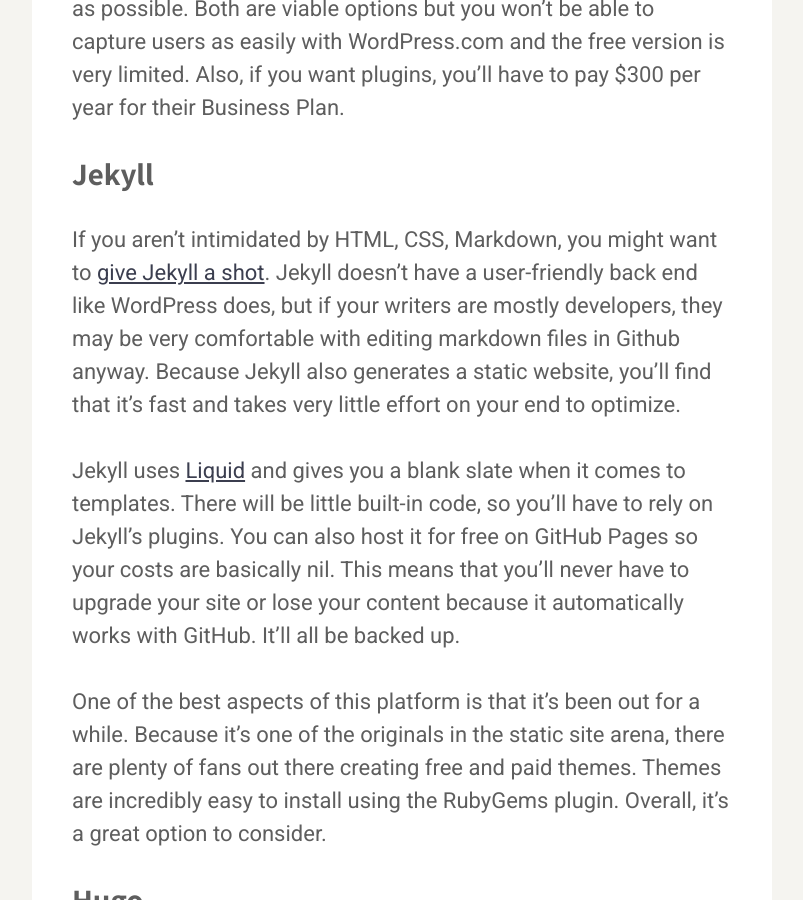
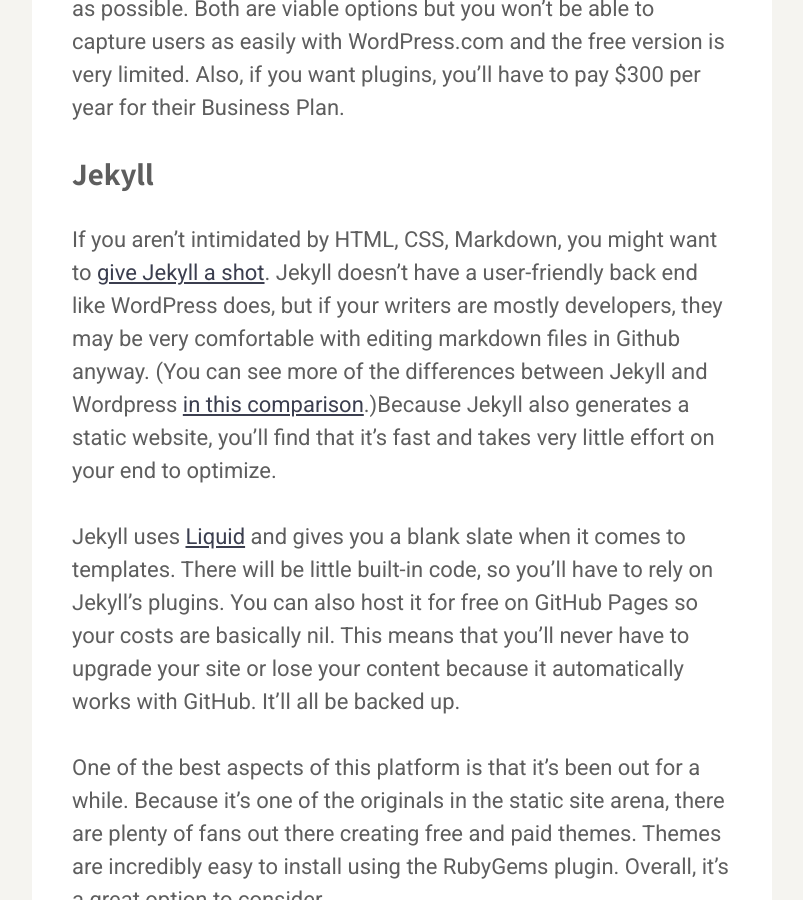
Before and after one commit to karllhughes/learn, a Jekyll site: the page built from _posts/2020-06-24-technical-blog-platforms.md, in a window 1280 px wide and 900 px high, scrolled down 3299 px. Shown: the whole window, without its empty margins (238-1041 px from the left). Built offline with Jekyll 4.4.1, drawn with Linux system fonts in a browser that asks for light colours; a script that is not in the unit is left out.

Commit message:
Update Posts “2020-06-24-technical-blog-platforms”

```diff
--- a/_posts/2020-06-24-technical-blog-platforms.md
+++ b/_posts/2020-06-24-technical-blog-platforms.md
@@ -1,12 +1,13 @@
 ---
 layout: post
 title: The Best Technical Blog Platforms
+description: Which blogging platform is right for your technical blog? In this
+  post, we compare some of the best options.
+categories: platforms
+cta: Content Ideas
 author: alyssa
 date: 2020-06-24
-description: Which blogging platform is right for your technical blog? In this post, we compare some of the best options.
-categories: platforms
 img: /assets/posts/blogging-platforms.jpg
-cta: Content Ideas
 ---
 
 Are you considering starting your own technical blog but aren't sure which platform to use? There are so many to choose from that it can be difficult to pull the trigger. I've rounded up some of my favorites platforms for running your technical blog and why you might choose each of them.
@@ -39,7 +40,7 @@
 
 ### Jekyll
 
-If you aren't intimidated by HTML, CSS, Markdown, you might want to [give Jekyll a shot](https://jekyllrb.com/). Jekyll doesn't have a user-friendly back end like WordPress does, but if your writers are mostly developers, they may be very comfortable with editing markdown files in Github anyway. Because Jekyll also generates a static website, you'll find that it's fast and takes very little effort on your end to optimize.
+If you aren't intimidated by HTML, CSS, Markdown, you might want to [give Jekyll a shot](https://jekyllrb.com/). Jekyll doesn't have a user-friendly back end like WordPress does, but if your writers are mostly developers, they may be very comfortable with editing markdown files in Github anyway. (You can see more of the differences between Jekyll and Wordpress [in this comparison](https://draft.dev/learn/jekyll-vs-wordpress).)Because Jekyll also generates a static website, you'll find that it's fast and takes very little effort on your end to optimize.
 
 Jekyll uses [Liquid](https://shopify.github.io/liquid/) and gives you a blank slate when it comes to templates. There will be little built-in code, so you'll have to rely on Jekyll's plugins. You can also host it for free on GitHub Pages so your costs are basically nil. This means that you'll never have to upgrade your site or lose your content because it automatically works with GitHub. It'll all be backed up.
 
```
